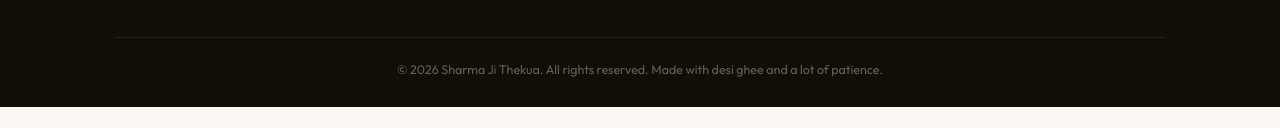
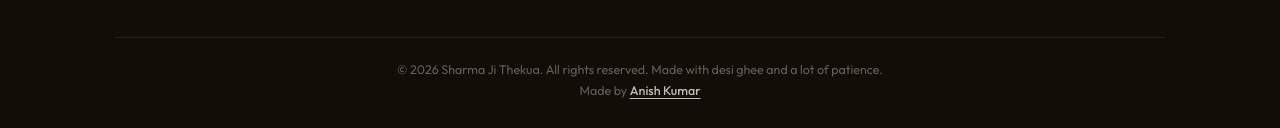
Before and after one commit to meanish11/Sharmaji, a plain HTML site: page index.html in a window 1280 px wide. Shown: the part 4270-4398 px from the top of the page. Before the commit the page ends 4377 px from the top, so only its background shows below. Drawn offline with nearby package versions, Linux system fonts and the light colour scheme.

Commit message:
feat: add developer credit link to footer with styling

```diff
--- a/index.html
+++ b/index.html
@@ -314,6 +314,7 @@
         </div>
         <div class="footer-bottom">
           <p>© 2026 Sharma Ji Thekua. All rights reserved. Made with desi ghee and a lot of patience.</p>
+          <p class="footer-credit">Made by <a href="https://anishk.web.app/" target="_blank" rel="noopener noreferrer">Anish Kumar</a></p>
         </div>
       </div>
     </footer>
--- a/style.css
+++ b/style.css
@@ -641,6 +641,19 @@ cite {
   text-align: center;
   font-size: 0.78rem;
   color: rgba(250,247,242,.35);
+  display: flex;
+  flex-direction: column;
+  gap: 6px;
+}
+.footer-credit a {
+  color: rgba(250,247,242,.75);
+  text-decoration: underline;
+  text-underline-offset: 3px;
+  transition: color .2s;
+  font-weight: 500;
+}
+.footer-credit a:hover {
+  color: var(--primary-l);
 }
 
 @media(max-width:640px){
```
